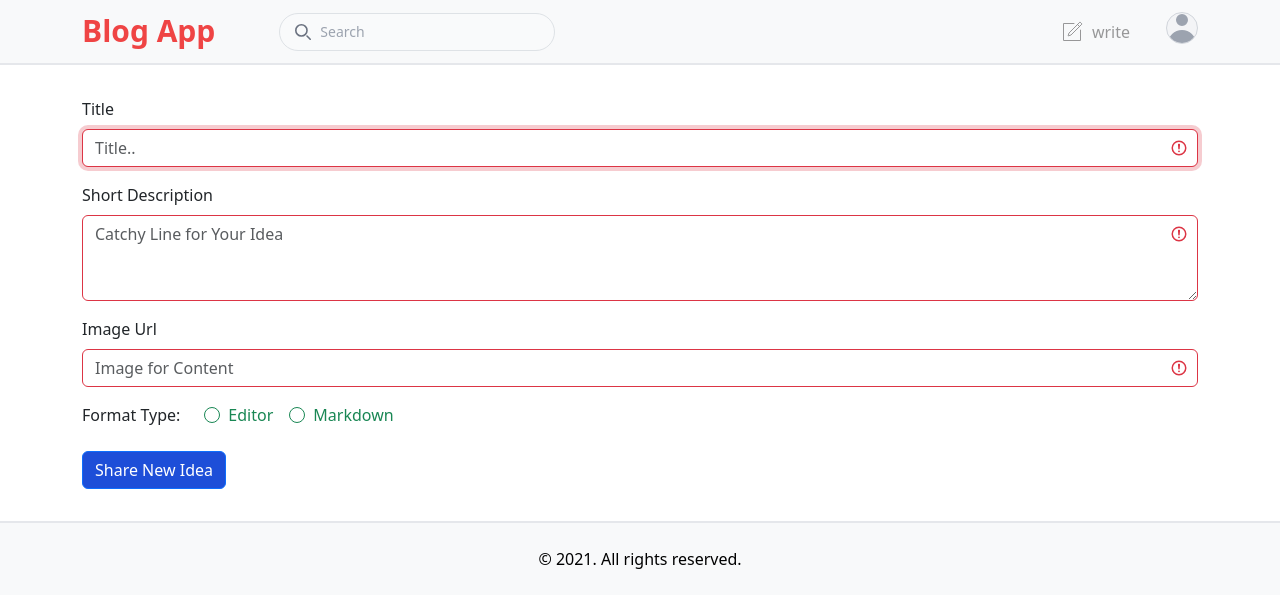
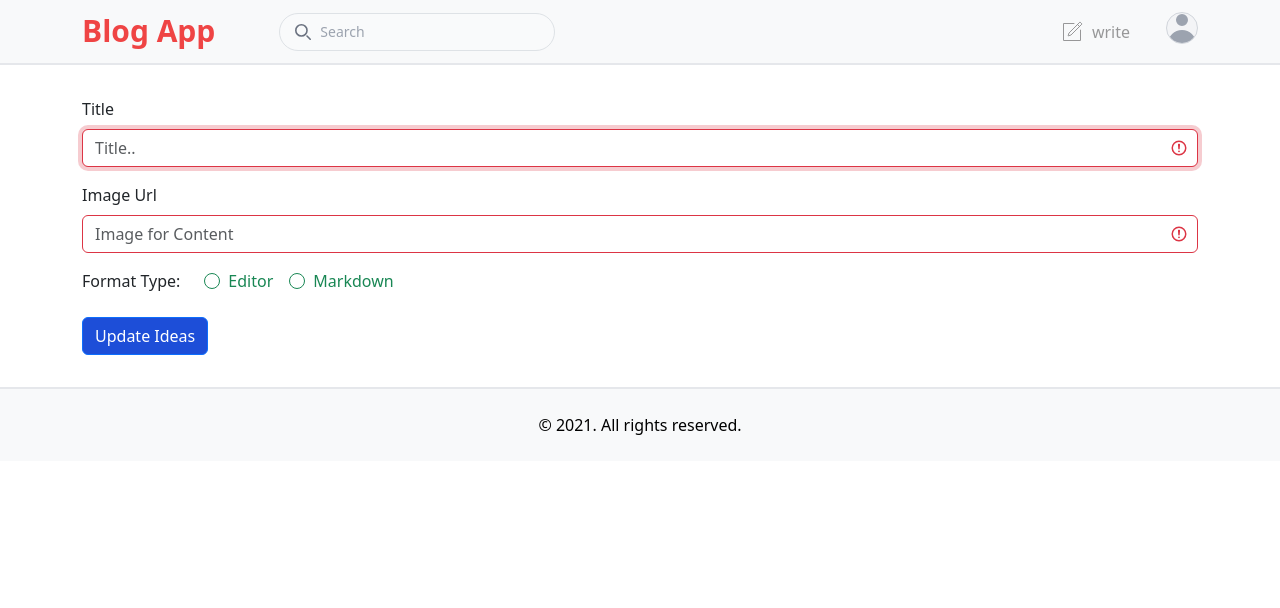
Before and after one commit to KashifKhn/Blogging_MERN_APP, a React (Vite) app in the folder client/: page /edit/1 in a window 1280 px wide. Shown: the top 608 px of the page. Built offline with nearby package versions, Linux system fonts and the light colour scheme; no server answers.

Commit message:
fix: fixing the Forms

```diff
--- a/client/src/components/CommonForm.jsx
+++ b/client/src/components/CommonForm.jsx
@@ -1,8 +1,15 @@
-import { useEffect, useRef, useState } from "react";
+import { useEffect, useRef } from "react";
 import Form from "react-bootstrap/Form";
 import Editor from "./Editor";
 
-const CommonForm = ({ form, handleChange, post, setPost, handleSubmit }) => {
+const CommonForm = ({
+  form,
+  handleChange,
+  post,
+  setPost,
+  handleSubmit,
+  parentComp,
+}) => {
   const inputRef = useRef(null);
   useEffect(() => {
     inputRef.current.focus();
@@ -26,21 +33,6 @@ const CommonForm = ({ form, handleChange, post, setPost, handleSubmit }) => {
           onChange={handleChange}
           required={true}
           value={form.title}
-        />
-      </Form.Group>
-      <Form.Group
-        className="mb-3"
-        controlId="description"
-      >
-        <Form.Label>Short Description</Form.Label>
-        <Form.Control
-          as="textarea"
-          rows={3}
-          name="description"
-          placeholder="Catchy Line for Your Idea"
-          onChange={handleChange}
-          required
-          value={form.description}
         />
       </Form.Group>
       <Form.Group
@@ -113,7 +105,7 @@ const CommonForm = ({ form, handleChange, post, setPost, handleSubmit }) => {
         type="submit"
         className="btn btn-primary bg-blue-700"
       >
-        Share New Idea
+        {parentComp === "edit" ? "Update Ideas" : "Share Your Creative Ideas"}
       </button>
     </Form>
   );
--- a/client/src/components/CreateNew/NewForm.jsx
+++ b/client/src/components/CreateNew/NewForm.jsx
@@ -30,6 +30,7 @@ const NewForm = () => {
         post={post}
         setPost={setPost}
         handleSubmit={handleSubmit}
+        parentComp="new"
       />
     </div>
   );
--- a/client/src/components/EditPage/EditForm.jsx
+++ b/client/src/components/EditPage/EditForm.jsx
@@ -10,11 +10,11 @@ const EditForm = () => {
 
   const [form, setForm] = useState({
     title: "",
-    description: "",
     imgUrl: "",
+    postFormat: "editor",
   });
-  const [content, setContent] = useState("");
-  const { handleUpdate } = useFetchUpdateBlog(id, { ...form, content });
+  const [post, setPost] = useState("");
+  const { handleUpdate } = useFetchUpdateBlog(id, { ...form, post: post });
 
   const handleChange = (e) => {
     const { name, value } = e.target;
@@ -30,10 +30,10 @@ const EditForm = () => {
     if (blog) {
       setForm({
         title: blog.title,
-        description: blog.description,
         imgUrl: blog.imgUrl,
+        postFormat: blog.postFormat,
       });
-      setContent(blog.content);
+      setPost(blog.post);
     }
   }, [blog]);
 
@@ -44,9 +44,10 @@ const EditForm = () => {
       <CommonForm
         handleChange={handleChange}
         form={form}
-        content={content}
-        setContent={setContent}
+        post={post}
+        setPost={setPost}
         handleSubmit={handleUpdate}
+        parentComp="edit"
       />
     </div>
   );
```
